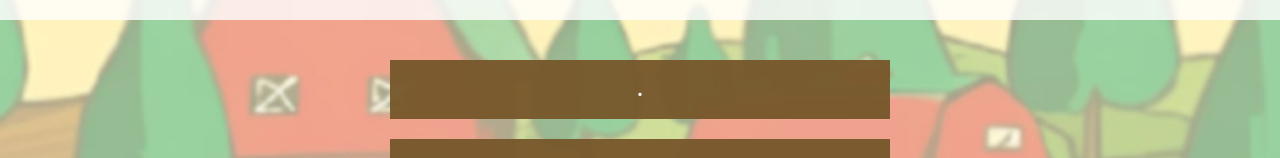
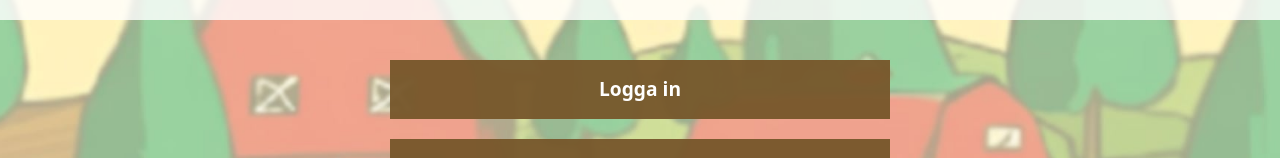
Before and after one commit to Letssdothiss/FarmTrack, a React (Vite) app in the folder packages/frontend/: page / in a window 1280 px wide. Shown: the part 439-597 px from the top of the page. Built offline with nearby package versions, Linux system fonts and the light colour scheme.

Commit message:
revert .

```diff
--- a/packages/frontend/src/components/layout/HeroSection.jsx
+++ b/packages/frontend/src/components/layout/HeroSection.jsx
@@ -48,7 +48,7 @@ const HeroSection = () => {
         marginTop: '20px'
       }}>
         <LargeRectangleButton
-          text='.'
+          text='Logga in'
           to='/login'
           variant='wide'
         />
```
